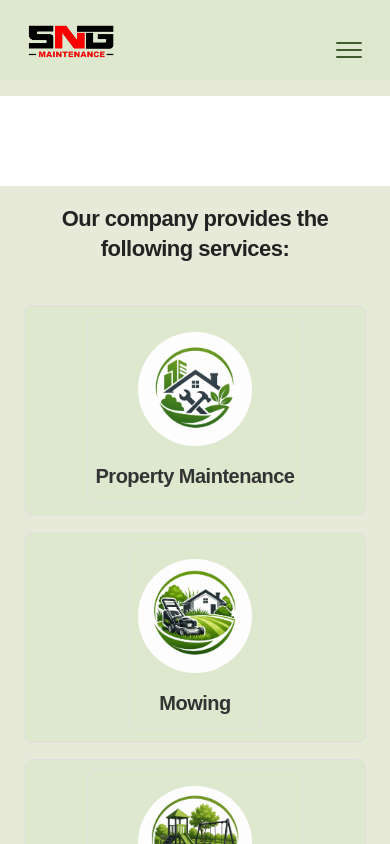
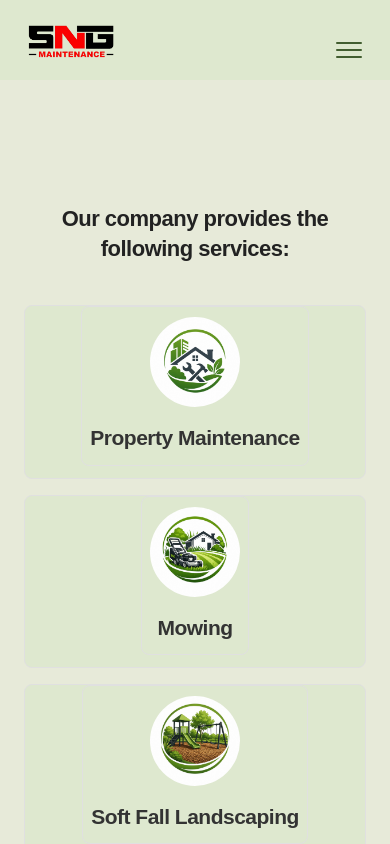
Before and after one commit to brandsbarrel/DNS, a React (Vite) app: page /services in a window 390 px wide. Shown: the top 844 px of the page. Built offline with nearby package versions, Linux system fonts and the light colour scheme.

Commit message:
homepage fixed

```diff
--- a/src/Components/Hero/Hero.css
+++ b/src/Components/Hero/Hero.css
@@ -11,6 +11,7 @@
     align-items: center;
     overflow: hidden;
     z-index: 0;
+
 }
 
 .hero + * {
--- a/src/Components/InfoSection/InfoSection.css
+++ b/src/Components/InfoSection/InfoSection.css
@@ -32,7 +32,7 @@
   background: #DEE8CF;
   border: 1px solid #e0e0e0;
   border-radius: 8px;
-  padding: 10px 8px 12px;
+  padding: 0px 8px 12px;
   display: flex;
   flex-direction: column;
   align-items: center;
@@ -43,7 +43,7 @@
   background: #DEE8CF;
   border: 1px solid #e0e0e0;
   border-radius: 8px;
-  padding: 15px 8px 12px;
+  padding: 10px 8px 12px;
   display: flex;
   flex-direction: column;
   align-items: center;
@@ -77,8 +77,8 @@
 }
 
 .info__icon {
-  width: 114px;
-  height: 114px;
+  width: 90px;
+  height: 90px;
   display: flex;
   align-items: center;
   justify-content: center;
@@ -94,8 +94,8 @@
 }
 
 .info__name {
-  font-size: 20px;
-  font-weight: bolder;
+  font-size: 21px;
+  font-weight: 800;
   color: #333;
   text-align: center;
   margin: 0;
--- a/src/Pages/Services/Services.css
+++ b/src/Pages/Services/Services.css
@@ -3,7 +3,7 @@
     height: 90vh;
     min-height: 720px;
     overflow: hidden;
-    color: #ffffff;
+    color: #E7EAD9;
     display: flex;
     align-items: center;
 }
@@ -130,7 +130,7 @@
         flex-direction: column;
         align-items: stretch;
         padding-top: 90px;
-        background: #415D2F;
+        background: #E7EAD9;
     }
 
     .hero__content {
@@ -189,7 +189,7 @@
         flex-direction: column;
         align-items: stretch;
         padding-top: 90px;
-        background: #ffffff;
+        background: #E7EAD9;
     }
 
     .hero__content {
```
